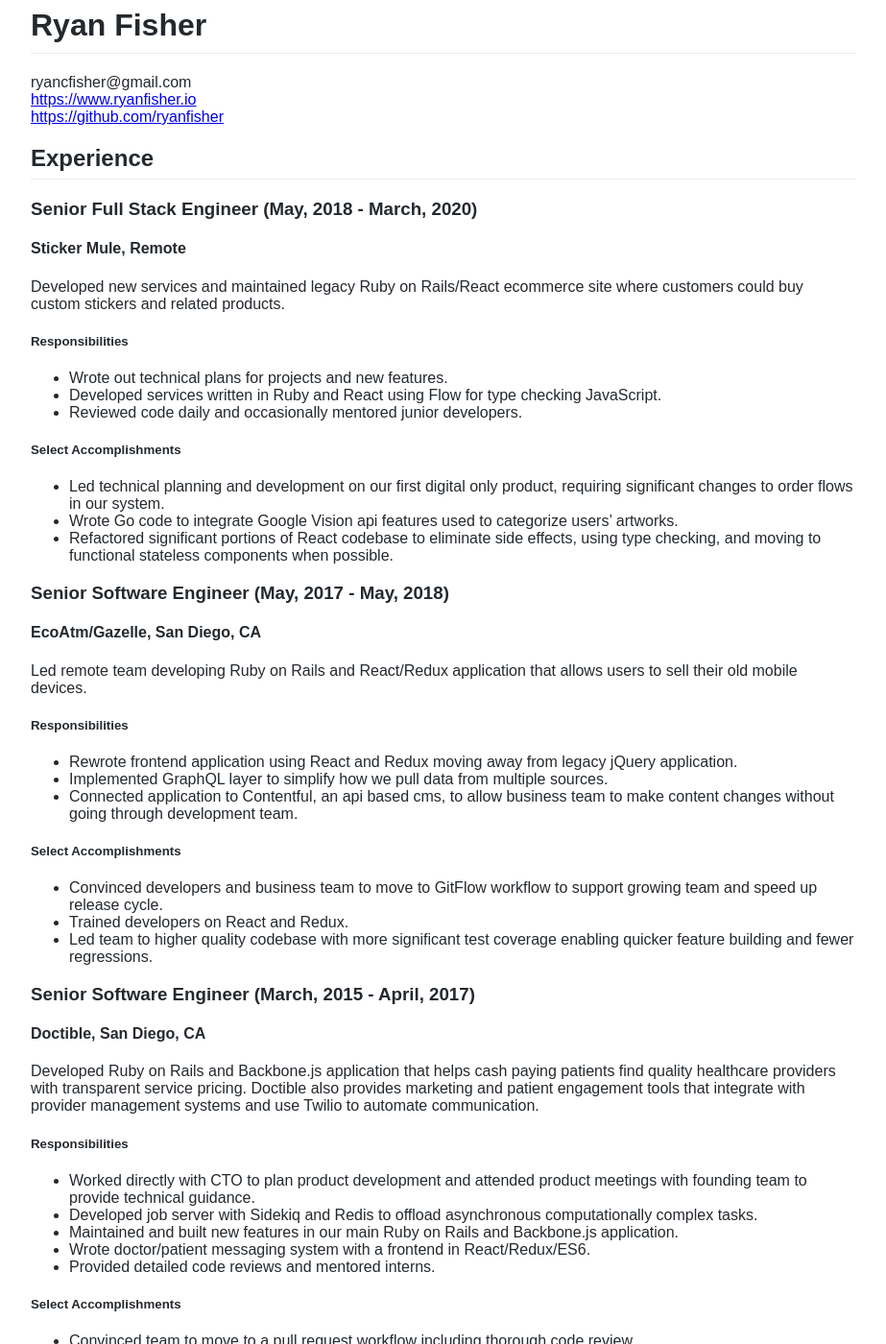
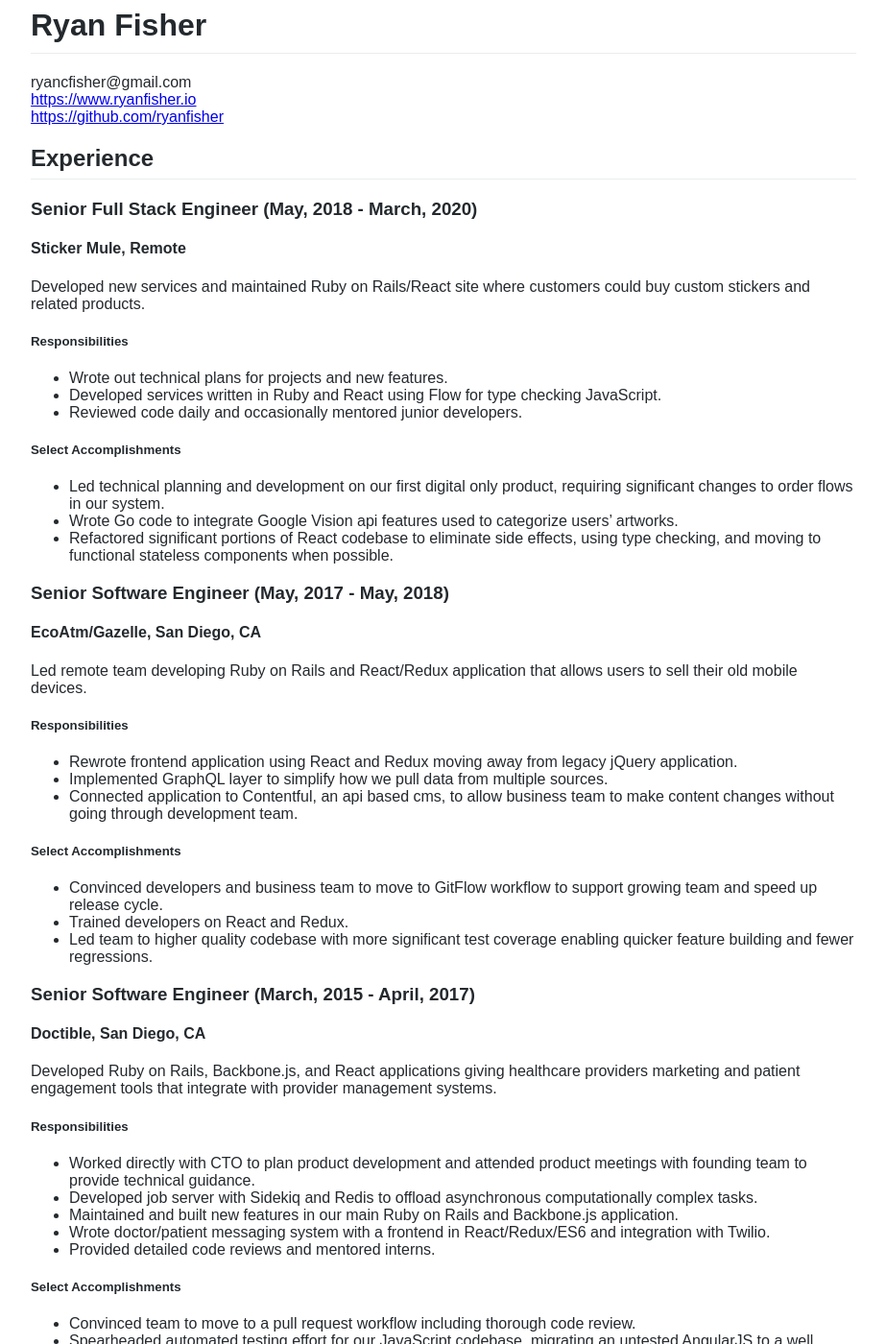
Before and after one commit to ryanfisher/ryanfisher.io, a Jekyll site: the page built from resume.md, in a window 1280 px wide and 1400 px high. Shown: the whole window at 96% size, without its empty margins (178-1101 px from the left). Built offline with Jekyll 4.4.1, drawn with Linux system fonts in a browser that asks for light colours; some of the changed text lies outside the part shown.

Commit message:
Cut out more unhelpful details

```diff
--- a/resume.md
+++ b/resume.md
@@ -14,7 +14,7 @@
 ### Senior Full Stack Engineer (May, 2018 - March, 2020)
 #### Sticker Mule, Remote
 
-Developed new services and maintained legacy Ruby on Rails/React ecommerce site where customers could buy custom stickers and related products.
+Developed new services and maintained Ruby on Rails/React site where customers could buy custom stickers and related products.
 
 ##### Responsibilities
 - Wrote out technical plans for projects and new features.
@@ -44,13 +44,13 @@
 ### Senior Software Engineer (March, 2015 - April, 2017)
 #### Doctible, San Diego, CA
 
-Developed Ruby on Rails and Backbone.js application that helps cash paying patients find quality healthcare providers with transparent service pricing. Doctible also provides marketing and patient engagement tools that integrate with provider management systems and use Twilio to automate communication.
+Developed Ruby on Rails, Backbone.js, and React applications giving healthcare providers marketing and patient engagement tools that integrate with provider management systems.
 
 ##### Responsibilities
 - Worked directly with CTO to plan product development and attended product meetings with founding team to provide technical guidance.
 - Developed job server with Sidekiq and Redis to offload asynchronous computationally complex tasks.
 - Maintained and built new features in our main Ruby on Rails and Backbone.js application.
-- Wrote doctor/patient messaging system with a frontend in React/Redux/ES6.
+- Wrote doctor/patient messaging system with a frontend in React/Redux/ES6 and integration with Twilio.
 - Provided detailed code reviews and mentored interns.
 
 ##### Select Accomplishments
@@ -103,11 +103,6 @@
 - Developed a web crawler otp app to search for recipe structured data.
 - Developed a shared shopping list with Elm and Phoenix channels.
 
-#### Baseball Stats (February, 2015 - May, 2015)
-[github.com/ryanfisher/baseball_stats](https://github.com/ryanfisher/baseball_stats)
-
-- A Ruby gem to help with managing and comparing of baseball statistics and projections.
-
 Technical Skills
 ----------------
 
```
